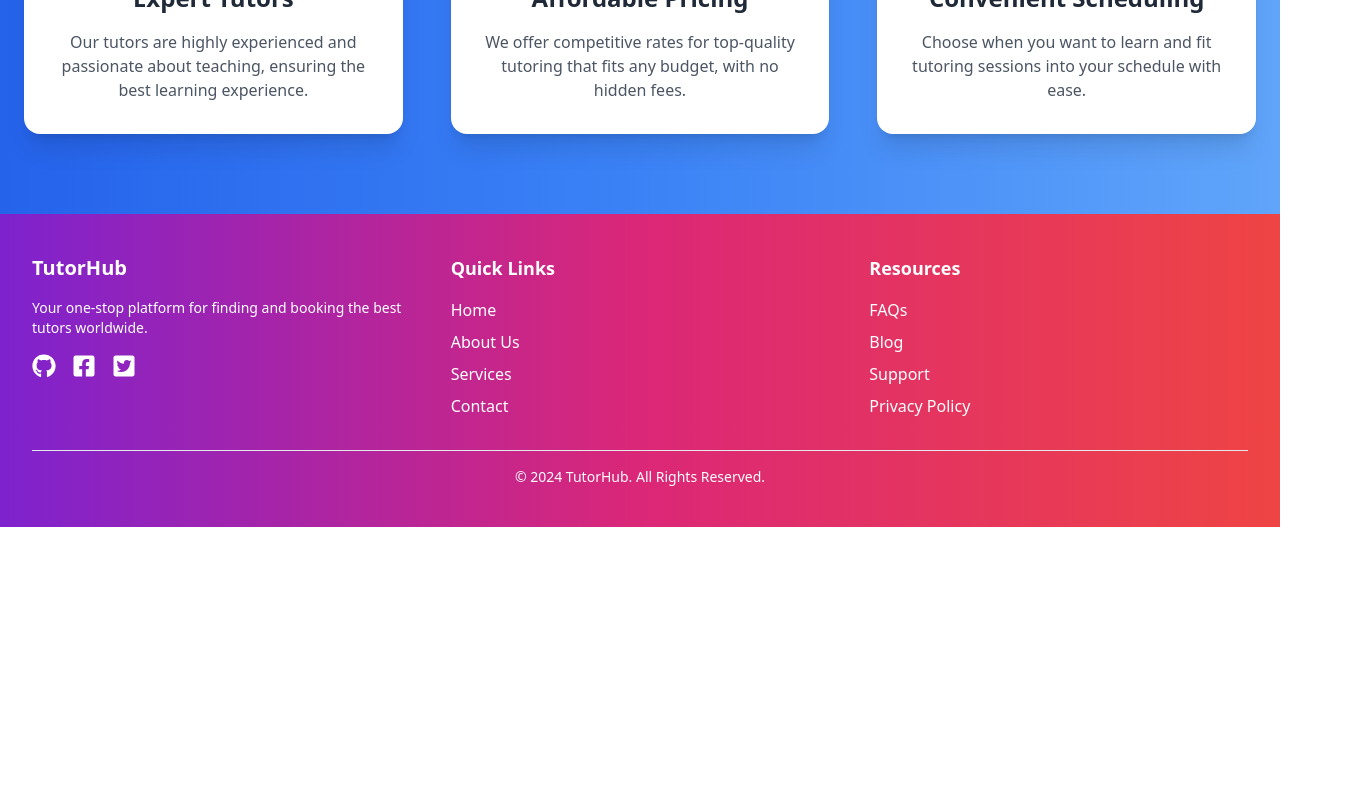
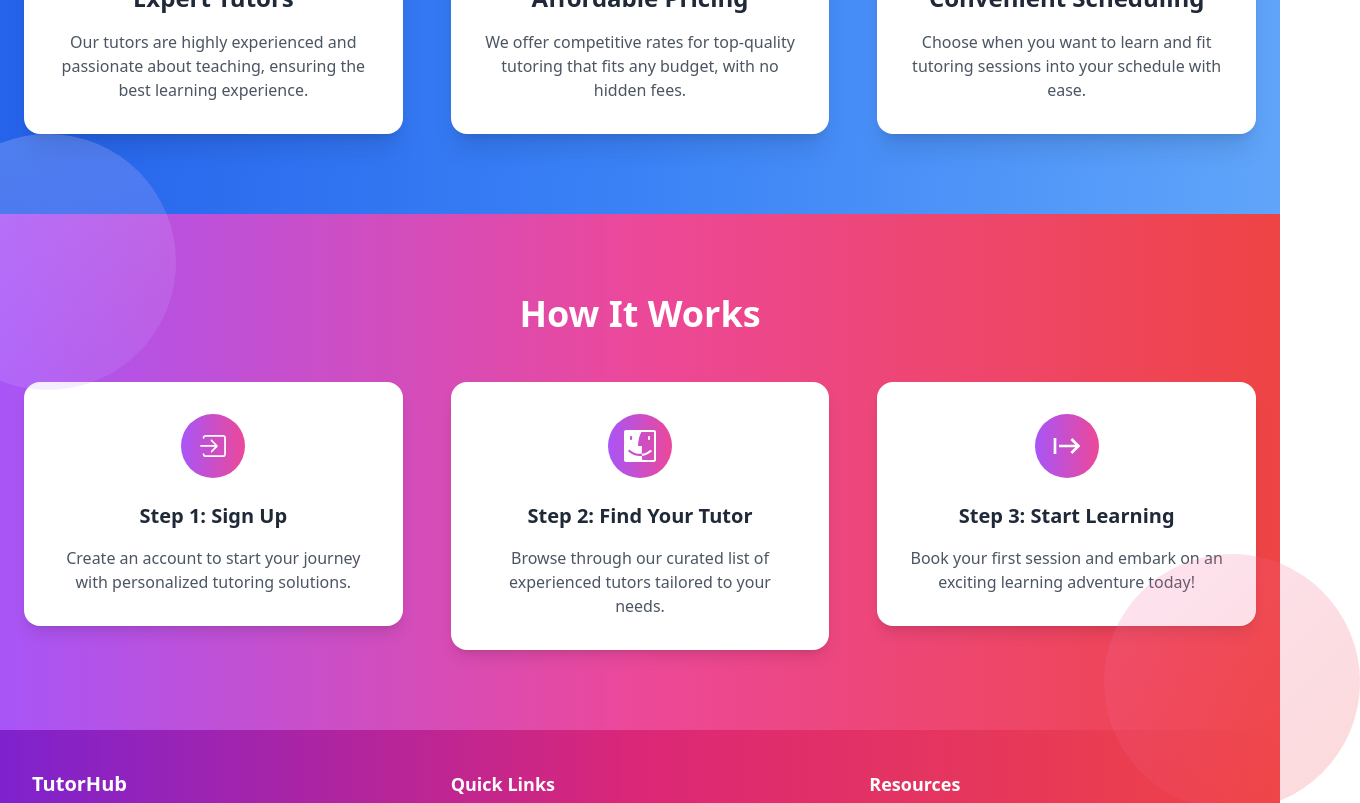
Before and after one commit to Ahad-Miah/TutorHub, a React (Vite) app: page / in a window 1280 px wide. Shown: the part 1860-2663 px from the top of the page, 1360 px wide, since content can reach past the window. Before the commit the page ends 2387 px from the top, so only its background shows below. Built offline with nearby package versions, Linux system fonts and the light colour scheme.

Commit message:
added how it works section in the homepage

```diff
--- /dev/null
+++ b/src/Components/HowITWorks/HowItWorks.jsx
@@ -0,0 +1,78 @@
+import React from 'react';
+import { IoIosLogIn } from "react-icons/io";
+import { ImFinder } from "react-icons/im";
+import { MdStart } from "react-icons/md";
+import { Link } from 'react-router-dom';
+
+const HowItWorks = () => {
+    return (
+        <section className="relative py-20 bg-gradient-to-r from-purple-500 via-pink-500 to-red-500 text-white">
+        <div className="container mx-auto px-6">
+          <h2 className="text-4xl font-extrabold text-center mb-12">
+            How It Works
+          </h2>
+          <div className="grid grid-cols-1 sm:grid-cols-2 lg:grid-cols-3 gap-12 relative">
+            {/* Step 1 */}
+            <Link to='/login'>
+            <div className="bg-white text-gray-800 p-8 rounded-2xl shadow-lg hover:shadow-2xl transform transition duration-300 hover:-translate-y-2">
+              <div className="flex items-center justify-center w-16 h-16 bg-gradient-to-r from-purple-500 to-pink-500 text-white rounded-full mb-6 mx-auto">
+                <IoIosLogIn  className='h-8 w-8' />
+              </div>
+              <h3 className="text-xl font-semibold text-center mb-4">
+                Step 1: Sign Up
+              </h3>
+              <p className="text-center text-gray-600">
+                Create an account to start your journey with personalized tutoring
+                solutions.
+              </p>
+            </div>
+            </Link>
+
+            {/* Step 2 */}
+            <Link to="/findTutors/all">
+            <div className="bg-white text-gray-800 p-8 rounded-2xl shadow-lg hover:shadow-2xl transform transition duration-300 hover:-translate-y-2">
+              <div className="flex items-center justify-center w-16 h-16 bg-gradient-to-r from-purple-500 to-pink-500 text-white rounded-full mb-6 mx-auto">
+                <ImFinder className='h-8 w-8' />
+              </div>
+              <h3 className="text-xl font-semibold text-center mb-4">
+                Step 2: Find Your Tutor
+              </h3>
+              <p className="text-center text-gray-600">
+                Browse through our curated list of experienced tutors tailored to your
+                needs.
+              </p>
+            </div>
+            </Link>
+            {/* Step 3 */}
+            <Link to="/findTutors/all">
+            <div className="bg-white text-gray-800 p-8 rounded-2xl shadow-lg hover:shadow-2xl transform transition duration-300 hover:-translate-y-2">
+              <div className="flex items-center justify-center w-16 h-16 bg-gradient-to-r from-purple-500 to-pink-500 text-white rounded-full mb-6 mx-auto">
+                <MdStart className='h-8 w-8' />
+              </div>
+              <h3 className="text-xl font-semibold text-center mb-4">
+                Step 3: Start Learning
+              </h3>
+              <p className="text-center text-gray-600">
+                Book your first session and embark on an exciting learning adventure
+                today!
+              </p>
+            </div>
+            </Link>
+          </div>
+
+          {/* Decorative Element */}
+          <div
+            className="absolute top-0 left-0 w-64 h-64 bg-gradient-to-br from-white to-purple-400 rounded-full opacity-20 transform -translate-x-20 -translate-y-20"
+            aria-hidden="true"
+          ></div>
+          <div
+            className="hidden md:block absolute bottom-0 right-0 w-64 h-64 bg-gradient-to-br from-pink-400 to-red-500 rounded-full opacity-20 transform translate-x-20 translate-y-20"
+            aria-hidden="true"
+          ></div>
+        </div>
+      </section>
+
+    );
+};
+
+export default HowItWorks;
--- a/src/Components/Stat/Stat.jsx
+++ b/src/Components/Stat/Stat.jsx
@@ -6,40 +6,37 @@ const Stat = () => {
     const [counterOn, setCounterOn] = useState(false);
     return (
         <ScrollTrigger onEnter={()=>setCounterOn(true)} onExit={()=>setCounterOn(false)}>
-            {
-                counterOn && <div className="bg-gradient-to-r from-purple-500 via-pink-500 to-red-500 text-white py-8">
+            <div className="bg-gradient-to-r from-purple-500 via-pink-500 to-red-500 text-white py-8">
                 <div className="max-w-7xl mx-auto px-3">
                     <h2 className="text-4xl font-bold text-center mb-6">Our Achievements</h2>
                     <div className="grid grid-cols-1 sm:grid-cols-2 lg:grid-cols-4 gap-8">
                         {/* Tutors Count */}
                         <div className="flex flex-col items-center bg-white bg-opacity-10 rounded-lg p-6 shadow-md hover:scale-105 transform transition duration-300">
                             <FaChalkboardTeacher className="text-4xl text-yellow-400 mb-4" />
-                            <h3 className="text-3xl font-semibold"><CountUp end={1200} duration={1} delay={0} />+</h3>
+                            <h3 className="text-3xl font-semibold">{counterOn && <CountUp end={1200} duration={1} delay={0} />}+</h3>
                             <p className="text-lg mt-2">Expert Tutors</p>
                         </div>
                         {/* Reviews Count */}
                         <div className="flex flex-col items-center bg-white bg-opacity-10 rounded-lg p-6 shadow-md hover:scale-105 transform transition duration-300">
                             <FaCommentDots className="text-4xl text-green-400 mb-4" />
-                            <h3 className="text-3xl font-semibold"><CountUp end={5000} duration={1} delay={0} />+</h3>
+                            <h3 className="text-3xl font-semibold">{counterOn && <CountUp end={5000} duration={1} delay={0} />}+</h3>
                             <p className="text-lg mt-2">Verified Reviews</p>
                         </div>
                         {/* Languages Count */}
                         <div className="flex flex-col items-center bg-white bg-opacity-10 rounded-lg p-6 shadow-md hover:scale-105 transform transition duration-300">
                             <FaLanguage className="text-4xl text-blue-400 mb-4" />
-                            <h3 className="text-3xl font-semibold"><CountUp end={25} duration={3} delay={0} />+</h3>
+                            <h3 className="text-3xl font-semibold">{counterOn && <CountUp end={25} duration={3} delay={0} />}+</h3>
                             <p className="text-lg mt-2">Languages Supported</p>
                         </div>
                         {/* Users Count */}
                         <div className="flex flex-col items-center bg-white bg-opacity-10 rounded-lg p-6 shadow-md hover:scale-105 transform transition duration-300">
                             <FaUsers className="text-4xl text-pink-400 mb-4" />
-                            <h3 className="text-3xl font-semibold"><CountUp end={10000} duration={1} delay={0} />+</h3>
+                            <h3 className="text-3xl font-semibold">{counterOn && <CountUp end={10000} duration={1} delay={0} />}+</h3>
                             <p className="text-lg mt-2">Happy Users</p>
                         </div>
                     </div>
                 </div>
             </div>
-            }
-
         </ScrollTrigger>
 
     );
--- a/src/Pages/Home.jsx
+++ b/src/Pages/Home.jsx
@@ -3,6 +3,7 @@ import Banner from '../Components/Banner/Banner';
 import Stat from '../Components/Stat/Stat';
 import Category from '../Components/Category/Category';
 import Features from '../Components/Features/Features';
+import HowItWorks from '../Components/HowITWorks/HowItWorks';
 
 const Home = () => {
     return (
@@ -19,6 +20,9 @@ const Home = () => {
             <section>
                 <Features></Features>
             </section>
+            <section>
+                <HowItWorks></HowItWorks>
+            </section>
         </div>
     );
 };
```
